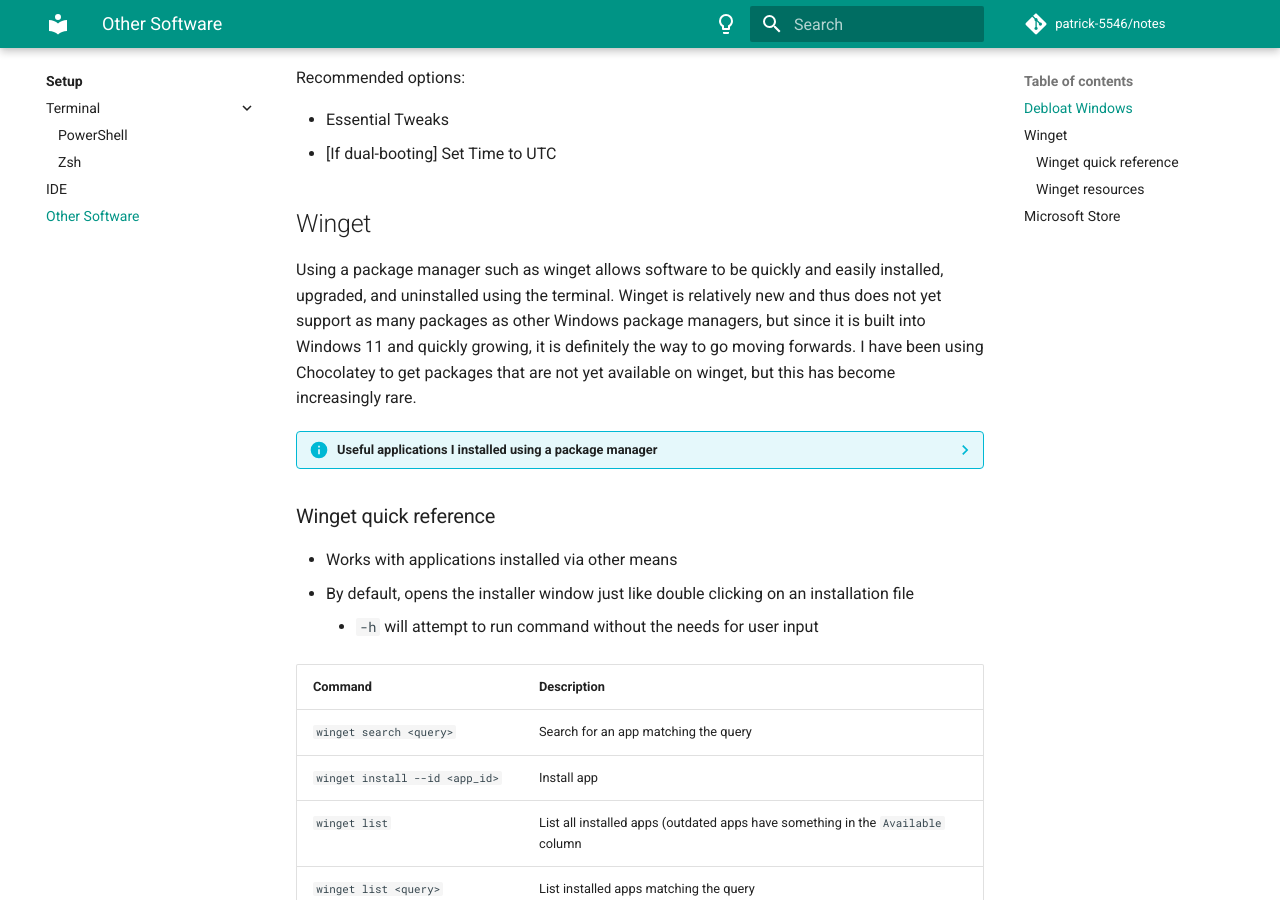
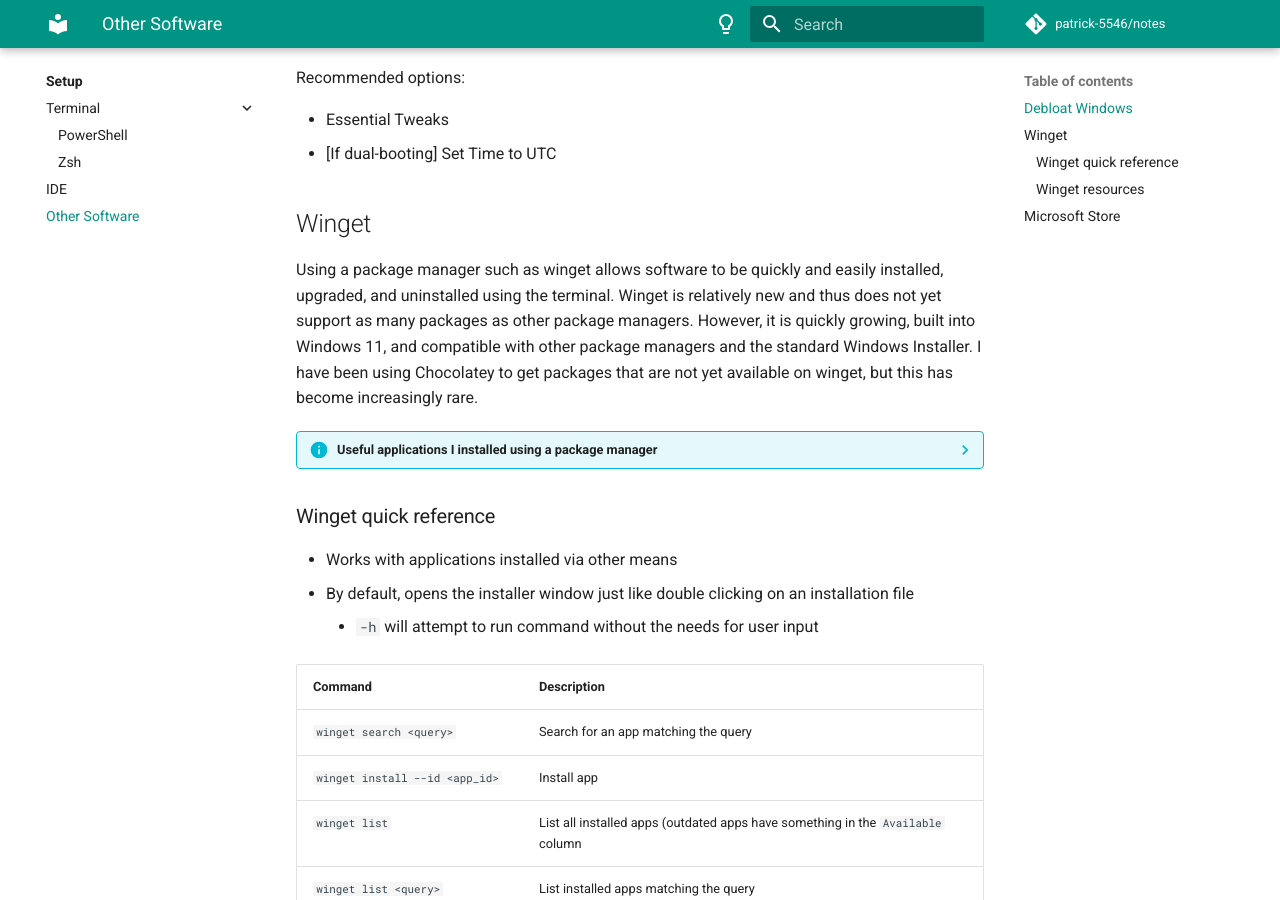
Before and after one commit to patrick-5546/notes, an MkDocs documentation site: the page built from docs/setup/software.md, in a window 1280 px wide and 900 px high, scrolled down 378 px. Built offline with MkDocs 1.6.1 and Material for MkDocs 9.7.7, drawn with Linux system fonts in a browser that asks for light colours; comment, search, counter and statistics services are not loaded.

Commit message:
Update winget description

```diff
--- a/docs/setup/software.md
+++ b/docs/setup/software.md
@@ -21,8 +21,8 @@
 
 Using a package manager such as winget allows software to be quickly and easily installed,
 upgraded, and uninstalled using the terminal. Winget is relatively new and thus does not yet support
-as many packages as other Windows package managers, but since it is built into Windows 11 and
-quickly growing, it is definitely the way to go moving forwards. I have been using Chocolatey to get
+as many packages as other package managers. However, it is quickly growing, built into Windows 11, and
+compatible with other package managers and the standard Windows Installer. I have been using Chocolatey to get
 packages that are not yet available on winget, but this has become increasingly rare.
 
 ??? info "Useful applications I installed using a package manager"
```
Also changed, not shown: docs/reference/git/git_contributing.md (+1 -1 lines).
